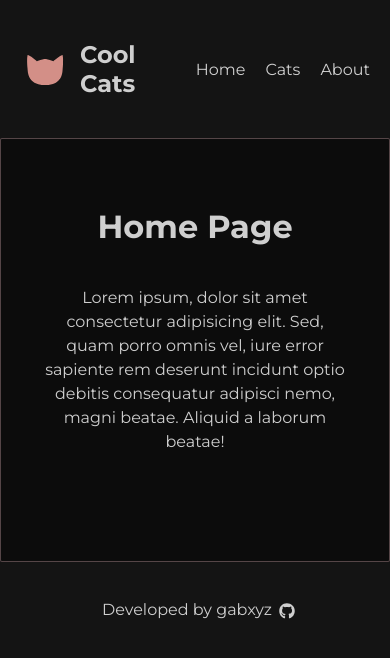
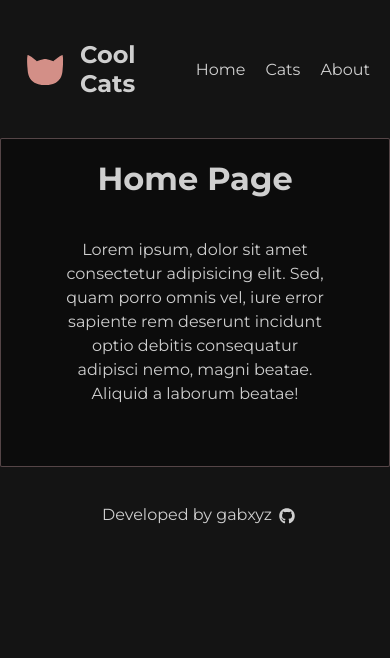
Before and after one commit to gabxyz/cool-cats-gatsby, a Gatsby site: page / in a window 390 px wide. Built offline with nearby package versions, Linux system fonts and the light colour scheme; Gatsby itself is replaced by a stand-in of ours.

Commit message:
fix responsiveness with media queries

```diff
--- a/src/styles/cats.module.css
+++ b/src/styles/cats.module.css
@@ -16,6 +16,14 @@
 @media screen and (max-width: 600px) {
   .cats {
     width: 90vw;
+    border-left: 1px solid rgba(255, 203, 210, 0.3);
+  }
+  html,
+  body {
+    overflow-x: hidden;
+  }
+  body {
+    position: relative;
   }
 }
 
--- a/src/styles/home.module.css
+++ b/src/styles/home.module.css
@@ -11,6 +11,13 @@
   cursor: default;
 }
 
+@media screen and (max-width: 600px) {
+  .home {
+    height: auto;
+    padding: 20px;
+  }
+}
+
 .home h1 {
   font-size: 2rem;
   font-weight: bold;
```
Also changed, not shown: src/styles/about.module.css (+7 -0 lines).
